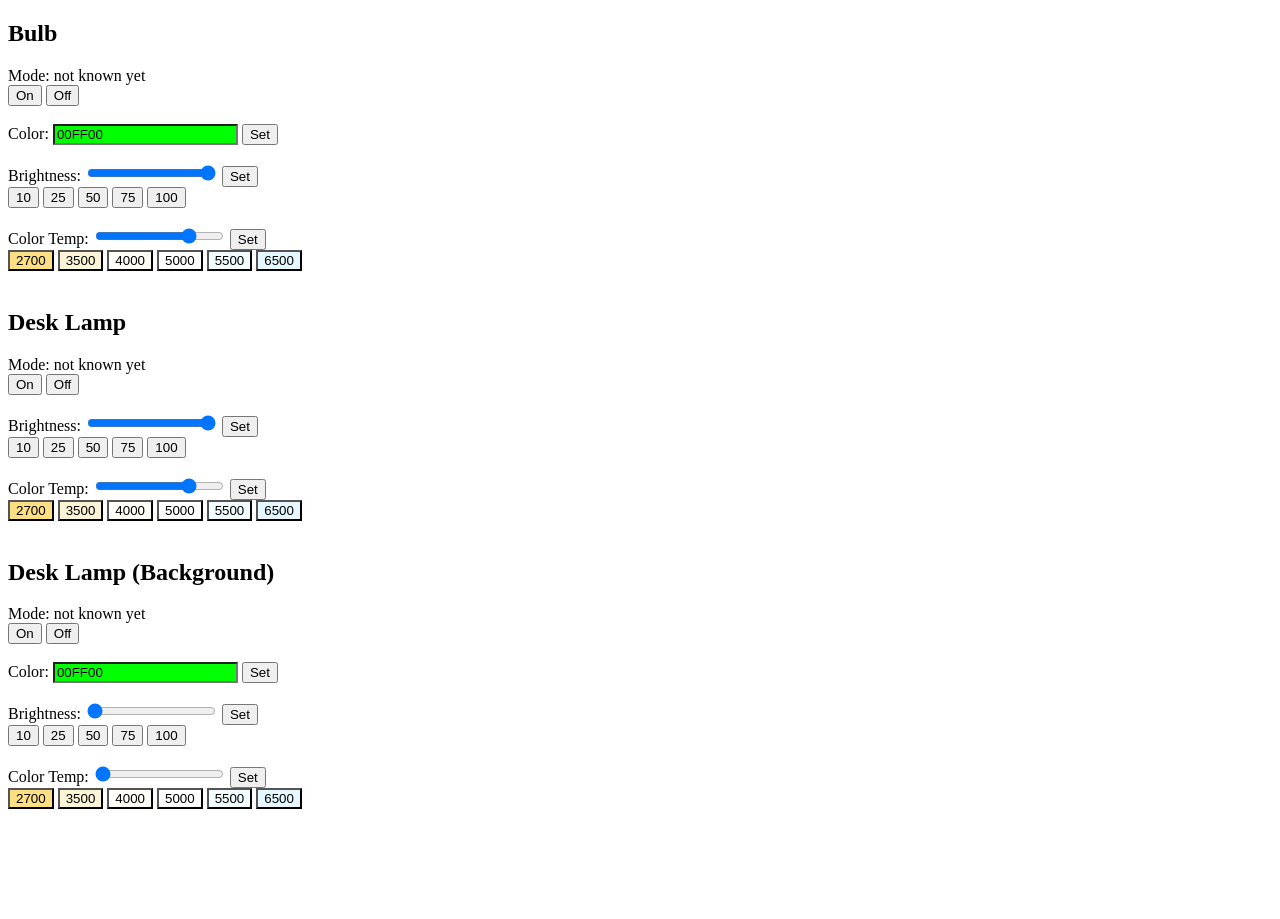
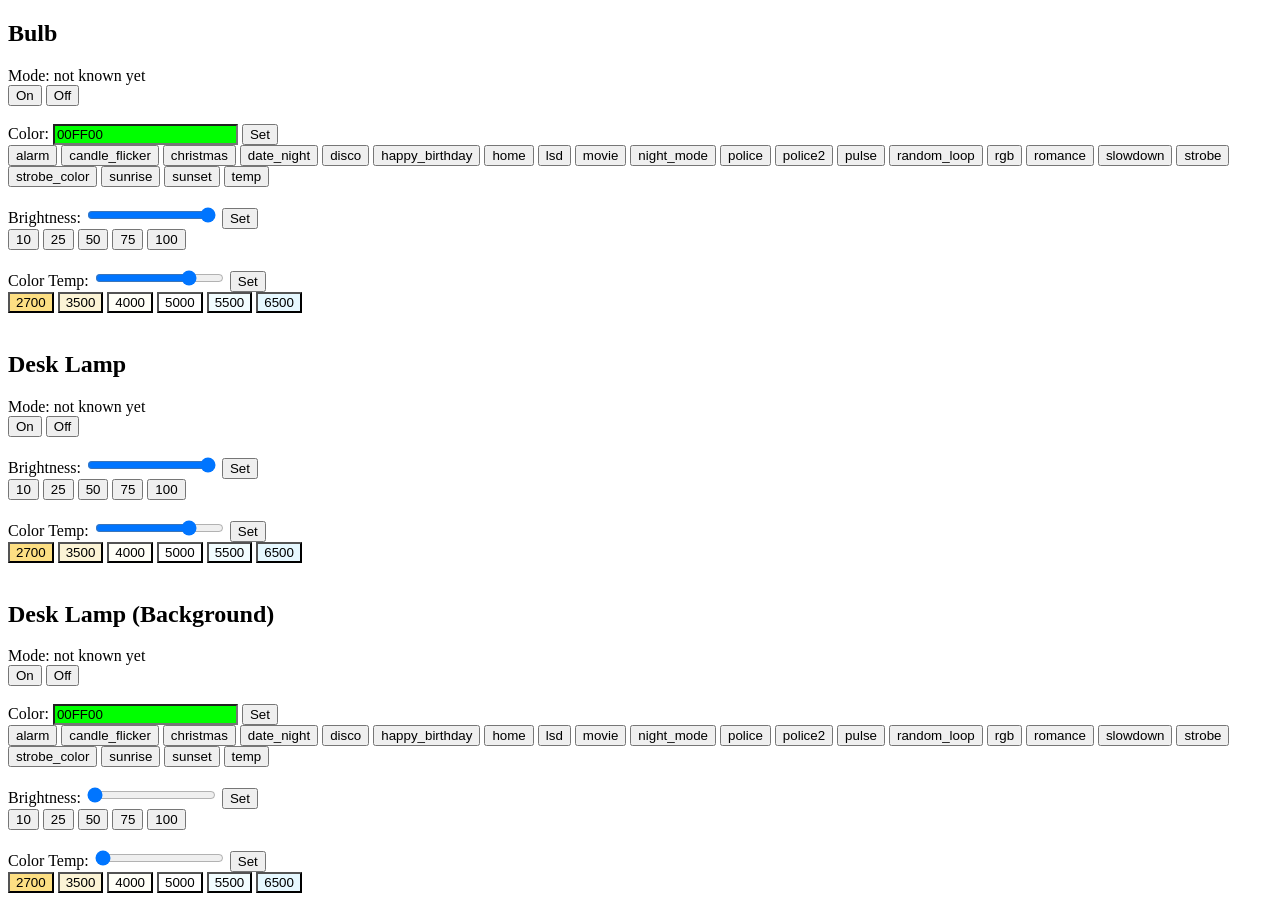
Before and after one commit to nikita-tomilov/xiaomi-smart-lamps-control, a Flask app: page / in a window 1280 px wide. Before the commit the page ends 809 px from the top, so only its background shows below. Run offline with Flask 2, Linux system fonts and the light colour scheme.

Commit message:
all: crud support for flows

```diff
--- a/light_device.py
+++ b/light_device.py
@@ -14,7 +14,9 @@ def get_rgb_from_int(intstr):
     return r, g, b
 
 
-def get_mode_str_from_int(intmode):
+def get_mode_str_from_int(intmode, flowing):
+    if flowing == 1:
+        return "flow enabled"
     if intmode == 1:
         return "rgb"
     elif intmode == 2:
@@ -78,13 +80,18 @@ class LightDevice:
     def get_hex_rgb(self):
         return '%02x%02x%02x' % (self.r, self.g, self.b)
 
+    def go_flow(self, flow):
+        if self.supports_rgb:
+            with self.lock:
+                self.lamp.start_flow(flow)
+
     def update(self):
         with self.lock:
             if self.light_type == LightType.Main:
                 props = self.lamp.get_properties()
                 LightDevice.props_cache[self.ip] = props
                 # print("Props for ", self.identifier)
-                self.mode = get_mode_str_from_int(int(props['color_mode']))
+                self.mode = get_mode_str_from_int(int(props['color_mode']), int(props['flowing']))
                 # for k, v in props.items():
                 #     print("  ", k, v)
                 self.brightness = int(props['bright'])
--- a/main.py
+++ b/main.py
@@ -4,7 +4,7 @@ import time
 
 from flask import Flask, send_from_directory
 from flask import render_template
-from yeelight import LightType
+from yeelight import LightType, flows
 
 from light_device import LightDevice
 
@@ -32,11 +32,36 @@ light_presets = [
     10, 25, 50, 75, 100
 ]
 
+flow_presets = {
+    'alarm': flows.alarm(),
+    'candle_flicker': flows.candle_flicker(),
+    'christmas': flows.christmas(),
+    'date_night': flows.date_night(),
+    'disco': flows.disco(),
+    'happy_birthday': flows.happy_birthday(),
+    'home': flows.home(),
+    'lsd': flows.lsd(),
+    'movie': flows.movie(),
+    'night_mode': flows.night_mode(),
+    'police': flows.police(),
+    'police2': flows.police2(),
+    'pulse': flows.pulse(255, 255, 255),
+    'random_loop': flows.random_loop(),
+    'rgb': flows.rgb(),
+    'romance': flows.romance(),
+    'slowdown': flows.slowdown(),
+    'strobe': flows.strobe(),
+    'strobe_color': flows.strobe_color(),
+    'sunrise': flows.sunrise(),
+    'sunset': flows.sunset(),
+    'temp': flows.temp()
+}
+
 
 @app.route('/')
 def http_main_entry():
     return render_template('index.html', devices=list(devices.values()), wb_swatches=wb_swatches,
-                           light_presets=light_presets)
+                           light_presets=light_presets, flow_presets=list(flow_presets.keys()))
 
 
 @app.route('/colour/<dev_id>/<r>/<g>/<b>')
@@ -63,6 +88,19 @@ def switch(dev_id, state):
         device.switch(state)
         print("switched", dev_id, "to state", state)
         return "ok"
+    else:
+        return "no dev " + dev_id + "found"
+
+
+@app.route('/flow/<dev_id>/<flow_name>')
+def flow(dev_id, flow_name):
+    if dev_id in devices:
+        if flow_name in flow_presets:
+            device = devices[dev_id]
+            flow_preset = flow_presets[flow_name]
+            device.go_flow(flow_preset)
+            print("switched", dev_id, "to flow", flow_name)
+            return "ok"
     else:
         return "no dev " + dev_id + "found"
 
--- a/template/index.html
+++ b/template/index.html
@@ -25,6 +25,10 @@
         <input id="jsc-{{ device.identifier }}" class="jscolor {onFineChange:'updateRect(this)'}"
                value="{{ device.get_hex_rgb() }}">
         <input type="button" onclick="updateRGB('{{ device.identifier }}', 'jsc-{{ device.identifier }}')" value="Set">
+        <br>
+        {% for flow_preset in flow_presets %}
+        <input type="button" onclick="switchFlow('{{ device.identifier }}', '{{ flow_preset }}')" value="{{ flow_preset }}">
+        {% endfor %}
     </div>
     <br>
     {% endif %}
--- a/template/script.js
+++ b/template/script.js
@@ -21,6 +21,10 @@ function switchState(dev_id, state) {
     httpGetAsync2(global_url + "switch/" + dev_id + "/" + state);
 }
 
+function switchFlow(dev_id, flow) {
+    httpGetAsync2(global_url + "flow/" + dev_id + "/" + flow);
+}
+
 function hexToRgb(hex) {
     var result = /^#?([a-f\d]{2})([a-f\d]{2})([a-f\d]{2})$/i.exec(hex);
     return result ? {
```
